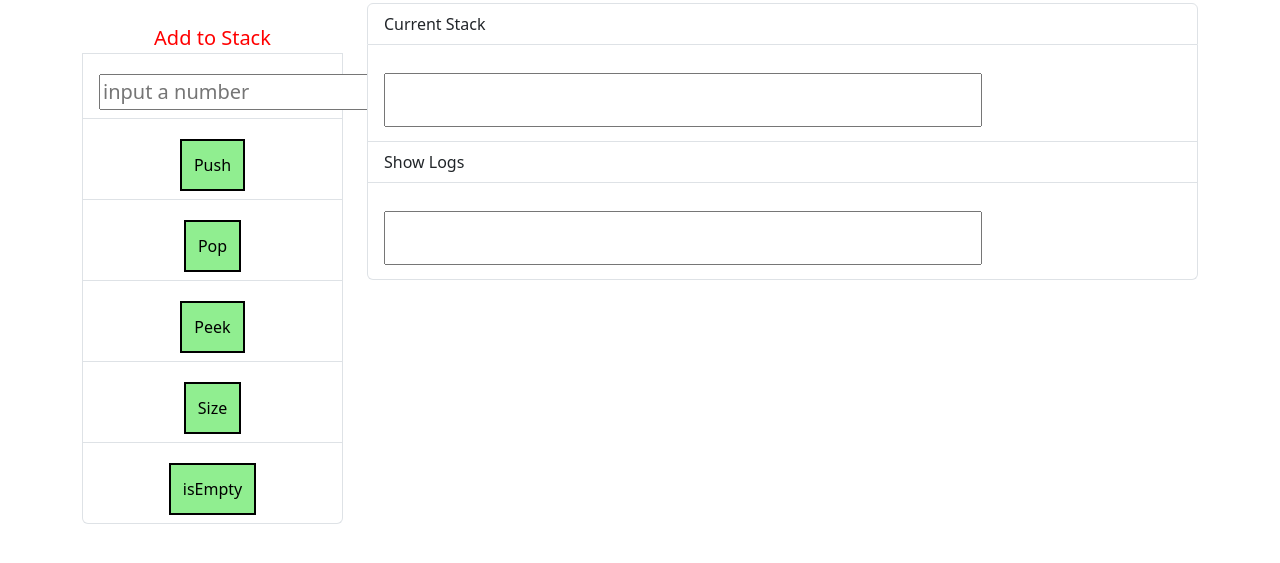
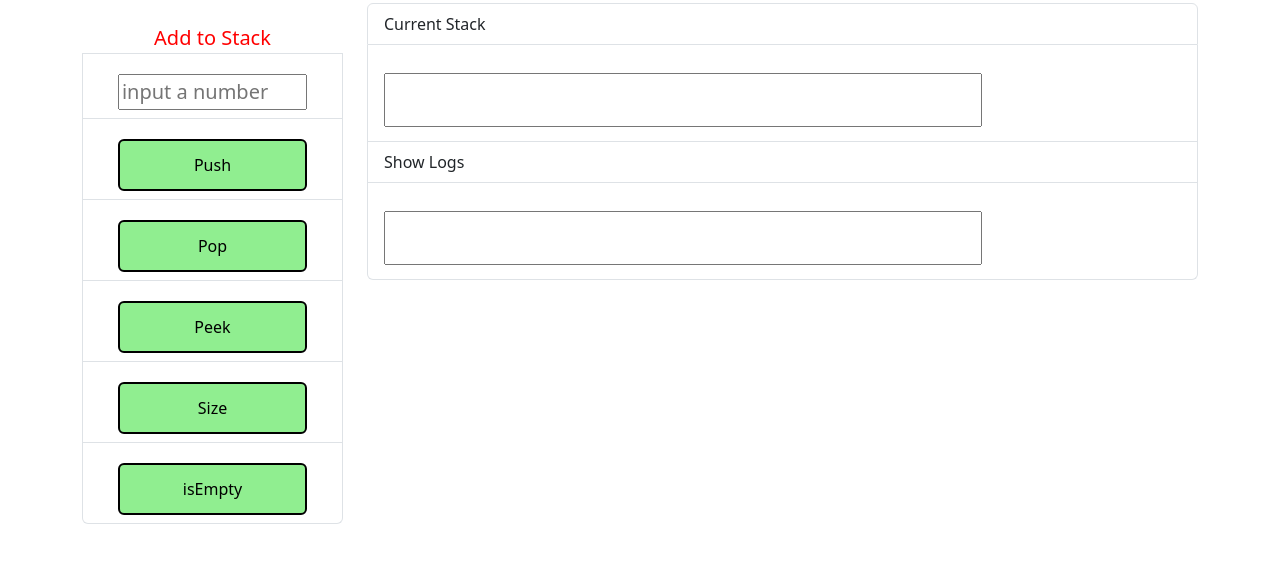
Before and after one commit to tsnicholas/StackDemo, a plain HTML site: page Project1.html in a window 1280 px wide. Shown: the part 93-656 px from the top of the page. Drawn offline with nearby package versions, Linux system fonts and the light colour scheme.

Commit message:
Refactor the size of side buttons

```diff
--- a/Project1.html
+++ b/Project1.html
@@ -90,14 +90,36 @@
       <h1 class="text-center">Stack Demo</h1>
       <div class="row">
           <div class="col-3">
-            <ul class="list-group list-unstyled actionBar text-center w-100">
+            <ul class="list-group list-unstyled actionBar text-center">
               <li><label for="textbox">Add to Stack</label></li>
-              <li class="list-group-item"><input type="text" id="textbox" title="textbox" placeholder="input a number"></li>
-              <li class="list-group-item"><button type="button" id="pushButton" title="Push">Push</button></li>
-              <li class="list-group-item"><button type="button" id="popButton" title="Pop">Pop</button></li>
-              <li class="list-group-item"><button type="button" id="peekButton" title="Peek">Peek</button></li>
-              <li class="list-group-item"><button type="button" id="sizeButton" title="Size">Size</button></li>
-              <li class="list-group-item"><button type="button" id="emptyButton" title="isEmpty">isEmpty</button></li>
+              <li class="list-group-item">
+                <input class="mx-auto gap-2 col-10" type="text" id="textbox" title="textbox" placeholder="input a number">
+              </li>
+              <li class="list-group-item">
+                <button class="btn btn-primary mx-auto gap-2 col-10" type="button" id="pushButton" title="Push">
+                  Push
+                </button>
+              </li>
+              <li class="list-group-item">
+                <button class="btn btn-primary mx-auto gap-2 col-10" type="button" id="popButton" title="Pop">
+                  Pop
+                </button>
+              </li>
+              <li class="list-group-item">
+                <button class="btn btn-primary mx-auto gap-2 col-10" type="button" id="peekButton" title="Peek">
+                  Peek
+                </button>
+              </li>
+              <li class="list-group-item">
+                <button class="btn btn-primary mx-auto gap-2 col-10" type="button" id="sizeButton" title="Size">
+                  Size
+                </button>
+              </li>
+              <li class="list-group-item">
+                <button class="btn btn-primary mx-auto gap-2 col-10" type="button" id="emptyButton" title="isEmpty">
+                  isEmpty
+                </button>
+              </li>
             </ul>
           </div>
           <div class="col-9">
```
